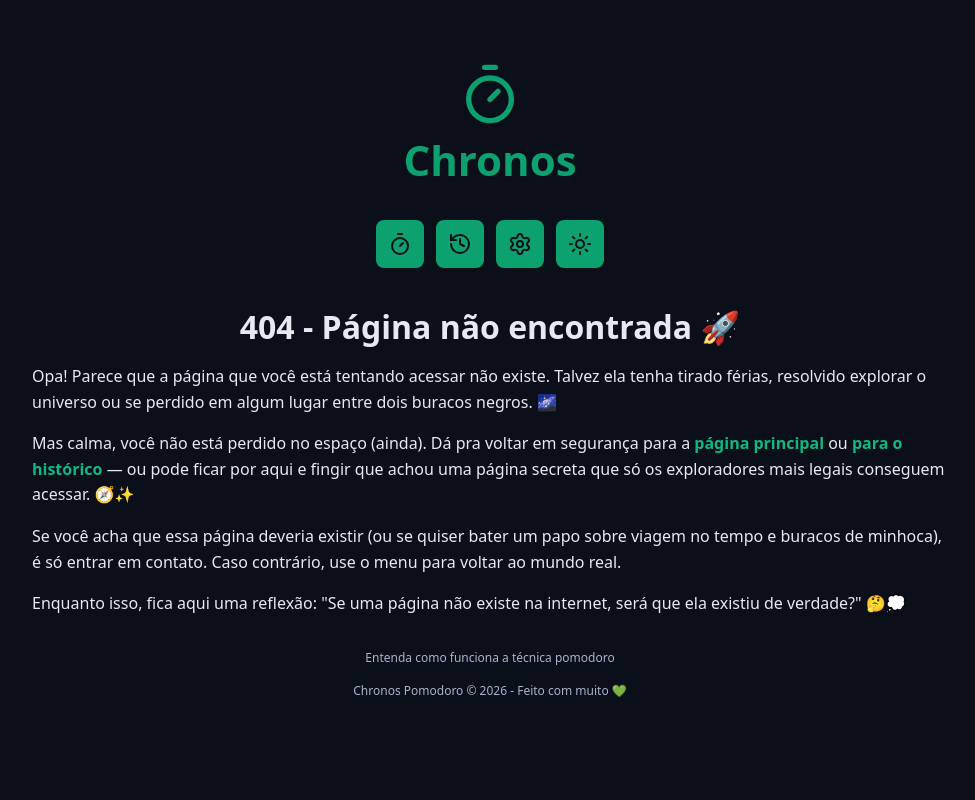
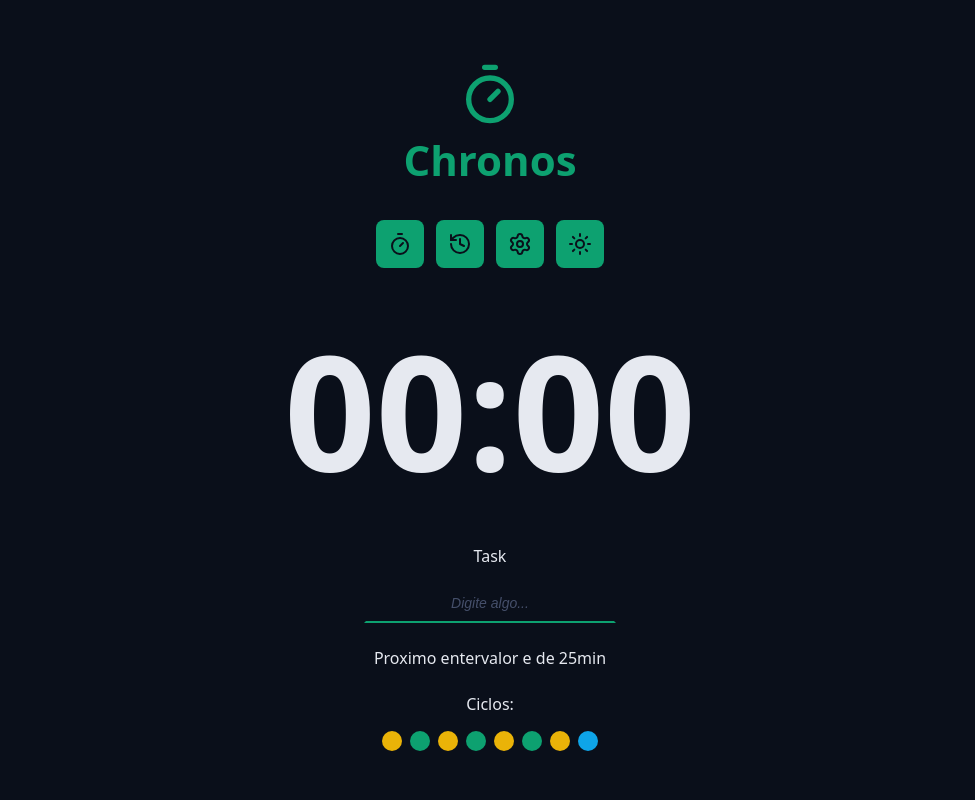
Before and after one commit to FabianoDevV/project-pomodoro, a React (Vite) app: page /about in a window 1280 px wide. Shown: the top 800 px of the page, without its empty margins (150-1125 px from the left). Built offline with nearby package versions, Linux system fonts and the light colour scheme.

Commit message:
Feat: Context do pomodoro

```diff
--- a/src/App.tsx
+++ b/src/App.tsx
@@ -1,8 +1,15 @@
-import AppRoutes from './Routes';
+// import AppRoutes from './Routes';
 
 import './styles/theme.css';
 import './styles/GlobalStyle.css';
 
+import Home from './pages/Home';
+import TaskContextProvider from './contexts/TaskContext/TaskContextProvider';
+
 export default function App() {
-  return <AppRoutes />;
+  return (
+    <TaskContextProvider>
+      <Home />
+    </TaskContextProvider>
+  );
 }
--- a/src/Routes/index.tsx
+++ b/src/Routes/index.tsx
@@ -1,14 +1,33 @@
-import { BrowserRouter as Router, Routes, Route } from 'react-router-dom';
-import Home from '../pages/Home';
-import NotFound from '../pages/NotFound';
+// import { BrowserRouter as Router, Routes, Route } from 'react-router-dom';
+// import Home from '../pages/Home';
+// import NotFound from '../pages/NotFound';
+// import AboutPomodoro from '../pages/AboutPomodoro';
+// import { useState } from 'react';
+// import type { TaskStateModel } from '../models/TaskStateModel';
+// import { TaskContext } from '../contexts/TaskContext';
 
-export default function AppRoutes() {
-  return (
-    <Router>
-      <Routes>
-        <Route path="*" element={<NotFound />} />
-        <Route path="/" element={<Home />} />
-      </Routes>
-    </Router>
-  );
-}
+// const initialState: TaskStateModel = {
+//   tasks: [],
+//   secondsRemaining: 0,
+//   formattteSecondsRemaining: '00:00',
+//   activeTask: null,
+//   currentCycle: 0,
+//   config: {
+//     workTime: 25,
+//     shortBreakTime: 5,
+//     longBreakTime: 15,
+//   },
+// };
+
+// export default function AppRoutes() {
+//   const [state, setState] = useState(initialState);
+//   return (
+//     <Router>
+//       <Routes>
+//         <Route path="*" element={<NotFound />} />
+//         <Route path="/" element={<Home />} />
+//         <Route path="/about" element={<AboutPomodoro />} />
+//       </Routes>
+//     </Router>
+//   );
+// }
--- a/src/components/CountDown/index.tsx
+++ b/src/components/CountDown/index.tsx
@@ -1,5 +1,7 @@
+import { useTaskContext } from '../../contexts/TaskContext/useTaskContext';
 import styles from './style.module.css';
 
 export default function CountDown() {
-  return <div className={styles.countDown}>00:00</div>;
+  const { state } = useTaskContext();
+  return <div className={styles.countDown}>{state.formattteSecondsRemaining}</div>;
 }
--- a/src/components/Footer/index.tsx
+++ b/src/components/Footer/index.tsx
@@ -4,7 +4,8 @@ import { Link } from 'react-router-dom';
 export default function Footer() {
   return (
     <footer className={styles.footer}>
-      <Link to="/about">Entenda como funciona a técnica pomodoro</Link>
+      <a href="/about">Entenda como funciona a técnica pomodoro</a>
+      {/* <Link to="/about">Entenda como funciona a técnica pomodoro</Link> */}
       <a href="#">Chronos Pomodoro &copy; {new Date().getFullYear()} - Feito com muito 💚</a>
     </footer>
   );
--- a/src/components/MainForm/index.tsx
+++ b/src/components/MainForm/index.tsx
@@ -11,7 +11,7 @@ export default function MainForm() {
       </div>
 
       <div className="formRow">
-        <p>Lorem ipsum dolor sit amet.</p>
+        <p>Proximo entervalor e de 25min</p>
       </div>
 
       <div className="formRow">
--- a/src/components/Menu/index.tsx
+++ b/src/components/Menu/index.tsx
@@ -50,7 +50,8 @@ export default function Menu({
     <nav className={styles.menu}>
       <ul>
         <li className={styles.menuLink}>
-          <Link to="/">{TimerIcon}</Link>
+          <a href="/">{TimerIcon}</a>
+          {/* <Link to="/">{TimerIcon}</Link> */}
           <a href="#">{HistoryIcon}</a>
           <a href="#">{SettingsIcon}</a>
           <a href="#" onClick={handleThemer}>
--- /dev/null
+++ b/src/contexts/TaskContext/TaskContext.tsx
@@ -0,0 +1,15 @@
+import { createContext } from 'react';
+import type { TaskStateModel } from '../../models/TaskStateModel';
+import { initialTaskState } from './initialTaskState';
+
+type TaskContextProps = {
+  state: TaskStateModel;
+  setState: React.Dispatch<React.SetStateAction<TaskStateModel>>;
+};
+
+const initialContextValue = {
+  state: initialTaskState,
+  setState: () => {},
+};
+
+export const TaskContext = createContext<TaskContextProps>(initialContextValue);
--- /dev/null
+++ b/src/contexts/TaskContext/TaskContextProvider.tsx
@@ -0,0 +1,12 @@
+import { useState } from 'react';
+import { initialTaskState } from './initialTaskState';
+import { TaskContext } from './TaskContext';
+
+type TaskContextProviderProps = {
+  children: React.ReactNode;
+};
+
+export default function TaskContextProvider({ children }: TaskContextProviderProps) {
+  const [state, setState] = useState(initialTaskState);
+  return <TaskContext.Provider value={{ state, setState }}>{children}</TaskContext.Provider>;
+}
--- /dev/null
+++ b/src/contexts/TaskContext/initialTaskState.ts
@@ -0,0 +1,14 @@
+import type { TaskStateModel } from '../../models/TaskStateModel';
+
+export const initialTaskState: TaskStateModel = {
+  tasks: [],
+  secondsRemaining: 0,
+  formattteSecondsRemaining: '00:00',
+  activeTask: null,
+  currentCycle: 0,
+  config: {
+    workTime: 25,
+    shortBreakTime: 5,
+    longBreakTime: 15,
+  },
+};
--- /dev/null
+++ b/src/contexts/TaskContext/useTaskContext.ts
@@ -0,0 +1,6 @@
+import { useContext } from 'react';
+import { TaskContext } from './TaskContext';
+
+export function useTaskContext() {
+  return useContext(TaskContext);
+}
--- a/src/pages/Home/index.tsx
+++ b/src/pages/Home/index.tsx
@@ -2,24 +2,16 @@ import CountDown from '../../components/CountDown';
 import MainTemplate from '../../templates/MainTemplate';
 import Container from '../../components/Container';
 import MainForm from '../../components/MainForm';
-import type { TaskStateModel } from '../../models/TaskStateModel';
 
-type HomeProps = {
-  state: TaskStateModel;
-  setState: React.Dispatch<React.SetStateAction<TaskStateModel>>;
-};
-
-export default function Home(props: HomeProps) {
-  const { state, setState } = props;
-
+export default function Home() {
   return (
     <MainTemplate>
       <Container>
-        <CountDown state={state} setState={setState} />
+        <CountDown />
       </Container>
 
       <Container>
-        <MainForm state={state} setState={setState} />
+        <MainForm />
       </Container>
     </MainTemplate>
   );
```
